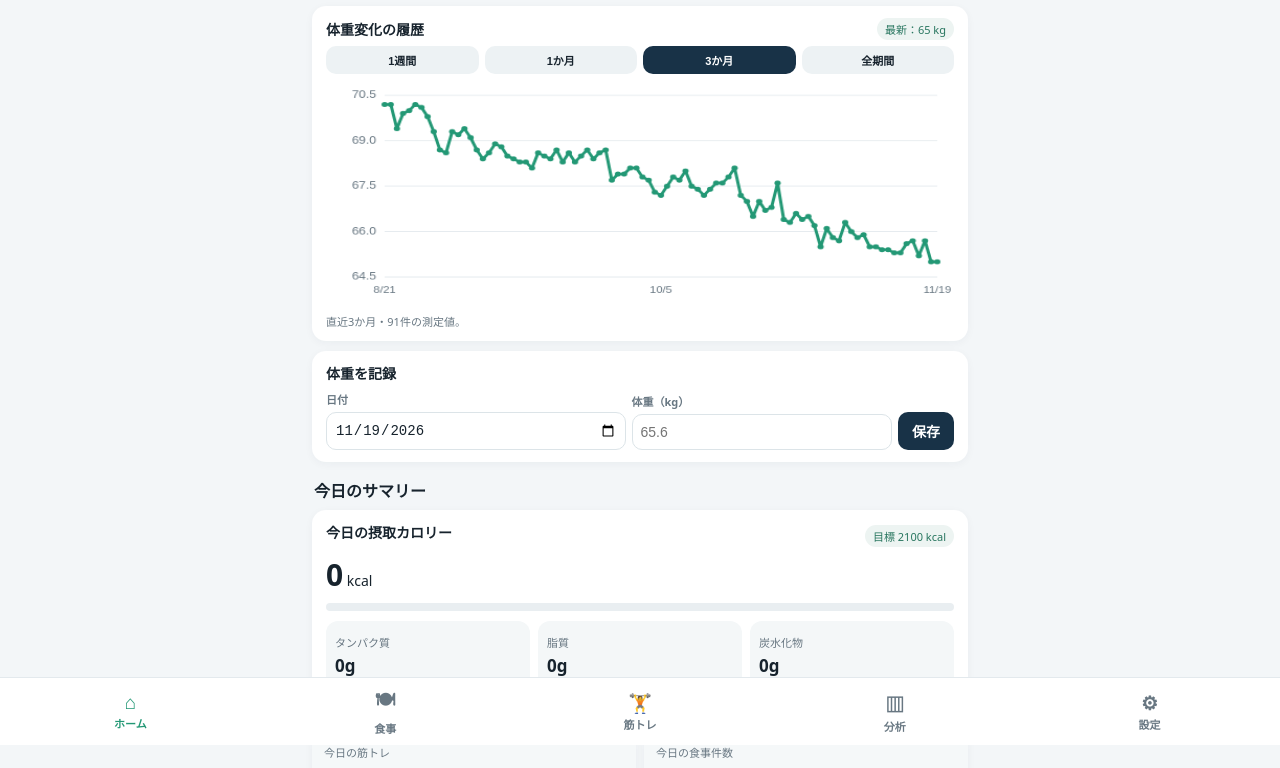
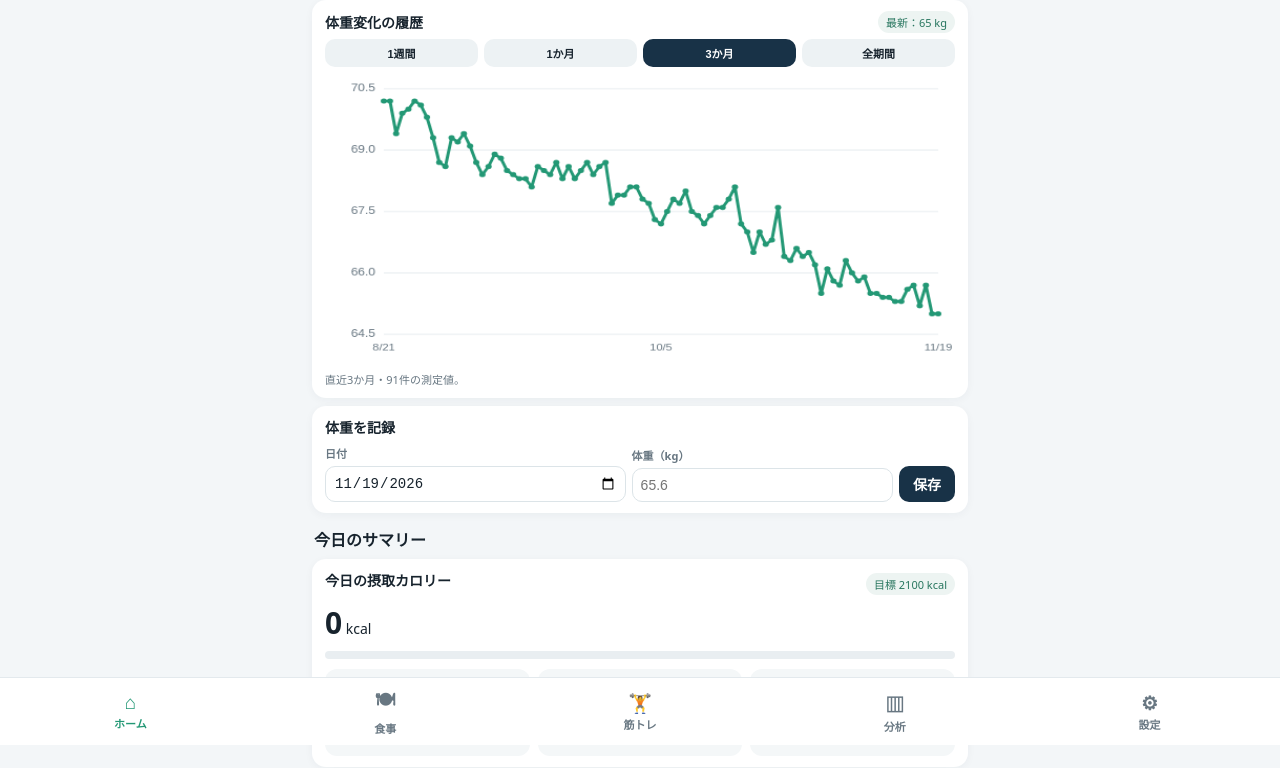
Before and after one commit to vanvan4200-byte/bodylog, a plain HTML site: page index.html in a window 1280 px wide. Shown: the part 55-823 px from the top of the page. Drawn offline with Linux system fonts and the light colour scheme.

Commit message:
Adjust styles and canvas height in index.html

```diff
--- a/index.html
+++ b/index.html
@@ -10,12 +10,12 @@
 <title>BodyLog</title>
 <style>
 :root{--navy:#183247;--bg:#f3f6f8;--card:#fff;--ink:#17232d;--muted:#687782;--line:#e3e9ed;--green:#239875;--orange:#e2a33b;--blue:#4788c7}
-*{box-sizing:border-box}body{margin:0;background:var(--bg);color:var(--ink);font-family:system-ui,-apple-system,"Noto Sans JP",sans-serif;padding-bottom:76px}
-header{background:var(--navy);color:#fff;padding:12px 16px;border-radius:0 0 18px 18px}
+*{box-sizing:border-box}body{margin:0;background:var(--bg);color:var(--ink);font-family:system-ui,-apple-system,"Noto Sans JP",sans-serif;padding-bottom:74px}
+header{background:var(--navy);color:#fff;padding:10px 16px;border-radius:0 0 18px 18px}
 .headrow{display:flex;justify-content:space-between;align-items:center}.brand{font-size:20px;font-weight:800;letter-spacing:.3px}.date{font-size:12px;color:#d5e1e8}
-main{max-width:680px;margin:auto;padding:10px 12px}
-h2{font-size:16px;margin:16px 2px 8px}h3{font-size:14px;margin:0 0 8px}
-.card{background:var(--card);border-radius:14px;padding:12px 14px;margin-bottom:10px;box-shadow:0 2px 9px #1d35450b}
+main{max-width:680px;margin:auto;padding:8px 12px}
+h2{font-size:16px;margin:14px 2px 8px}h3{font-size:14px;margin:0 0 8px}
+.card{background:var(--card);border-radius:14px;padding:11px 13px;margin-bottom:8px;box-shadow:0 2px 9px #1d35450b}
 .kcal{font-size:30px;font-weight:800;margin:4px 0}.muted{color:var(--muted);font-size:12px}
 .progress{height:8px;background:#e9eef1;border-radius:8px;overflow:hidden;margin:8px 0 10px}.progress span{display:block;height:100%;background:var(--green);width:0}
 .macros{display:grid;grid-template-columns:repeat(3,1fr);gap:8px}.macro{background:#f4f7f8;border-radius:12px;padding:9px}.macro b{display:block;font-size:17px;margin-top:2px}.p{color:var(--green)}.f{color:var(--orange)}.c{color:var(--blue)}
@@ -32,10 +32,10 @@ label{font-size:11px;color:var(--muted);font-weight:650}.formgrid{display:grid;g
 .measurement-detail summary::-webkit-details-marker,.month-group summary::-webkit-details-marker{display:none}.measurement-detail[open] summary .small{color:var(--green)}
 .month-group{border:1px solid var(--line);border-radius:12px;margin-bottom:10px;overflow:hidden}.month-group:last-child{margin-bottom:0}.month-summary{cursor:pointer;list-style:none;display:flex;justify-content:space-between;align-items:center;padding:11px 13px;background:#f5f8f9;font-weight:700;font-size:14px}.month-group[open] .month-summary{border-bottom:1px solid var(--line)}.month-items{padding:0 13px}
 .notice{background:#fff8e9;border:1px solid #f4e3bd;color:#76571d;padding:10px;border-radius:11px;font-size:12px;line-height:1.55}
-canvas{width:100%;height:225px;display:block}.chart-ranges button{font-size:11px;padding:6px 6px}.chart-ranges button.active{background:var(--navy);color:#fff}
+canvas{width:100%;height:290px;display:block}.chart-ranges button{font-size:11px;padding:6px 6px}.chart-ranges button.active{background:var(--navy);color:#fff}
 .compact-weight-form{display:grid;grid-template-columns:1.15fr 1fr auto;gap:6px;align-items:end}
-.compact-weight-form input{margin:3px 0 0;padding:9px 8px;font-size:14px}
-.compact-weight-form button{padding:9px 14px;height:38px;white-space:nowrap}
+.compact-weight-form input{margin:3px 0 0;padding:8px;font-size:14px}
+.compact-weight-form button{padding:8px 14px;height:36px;white-space:nowrap}
 </style>
 </head>
 <body>
@@ -46,7 +46,7 @@ canvas{width:100%;height:225px;display:block}.chart-ranges button{font-size:11px
  </div>
 </header>
 <main>
-<!-- ホーム：大きめの体重グラフ＋直下のコンパクトな体重入力 -->
+<!-- ホーム：高さ大きめの体重グラフ＋直下のコンパクトな体重入力 -->
 <section id="home" class="page">
  <div class="card">
   <div class="row" style="margin-bottom:6px">
@@ -59,7 +59,7 @@ canvas{width:100%;height:225px;display:block}.chart-ranges button{font-size:11px
    <button type="button" class="secondary" data-range="90" onclick="setChartRange(90)">3か月</button>
    <button type="button" class="secondary" data-range="all" onclick="setChartRange('all')">全期間</button>
   </div>
-  <canvas id="weightChart" width="600" height="270"></canvas>
+  <canvas id="weightChart" width="600" height="340"></canvas>
   <div class="small" id="chartCaption" style="margin-top:6px">体重の推移を表示します。</div>
  </div>
 
@@ -310,12 +310,12 @@ function drawChart(ms){
  ctx.clearRect(0,0,w,h);
  let data=[...ms].filter(x=>x.w!==null&&x.w!==undefined&&x.w!==''&&Number.isFinite(Number(x.w))&&Number.isFinite(dateValue(x.date))).sort((a,b)=>dateValue(a.date)-dateValue(b.date));
  if(!data.length){
-  ctx.fillStyle='#687782';ctx.font='16px sans-serif';ctx.fillText('体重を記録するとグラフが表示されます',30,135);
+  ctx.fillStyle='#687782';ctx.font='16px sans-serif';ctx.fillText('体重を記録するとグラフが表示されます',30,170);
   document.getElementById('chartCaption').textContent='測定データはまだありません。';return;
  }
  let end=dateValue(data[data.length-1].date), start=chartRange==='all'?dateValue(data[0].date):end-Number(chartRange)*86400000;
  if(chartRange!=='all')data=data.filter(x=>dateValue(x.date)>=start&&dateValue(x.date)<=end);
- if(!data.length){ctx.fillStyle='#687782';ctx.font='16px sans-serif';ctx.fillText('この期間の測定データはありません',30,135);return;}
+ if(!data.length){ctx.fillStyle='#687782';ctx.font='16px sans-serif';ctx.fillText('この期間の測定データはありません',30,170);return;}
 
  const targetW = (db.goals && db.goals.weight !== null && db.goals.weight !== undefined && db.goals.weight !== '') ? Number(db.goals.weight) : null;
  const hasTarget = Number.isFinite(targetW);
```
